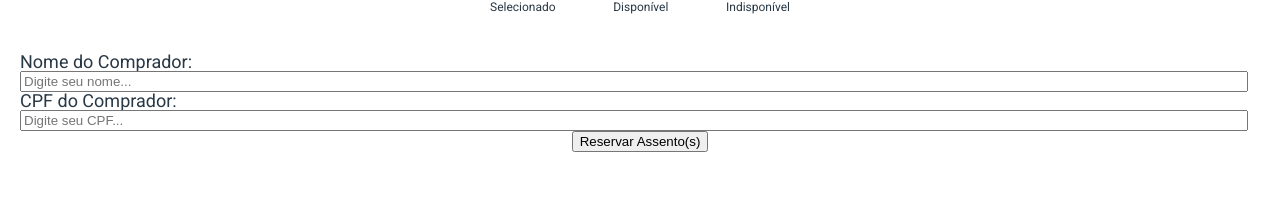
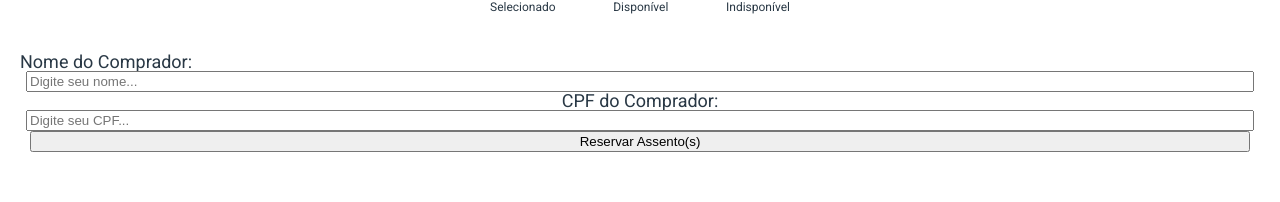
Before and after one commit to gerald0n/projeto10-cineflex, a React (Vite) app: page /assentos/1 in a window 1280 px wide. Shown: the part 200-402 px from the top of the page. Built offline with nearby package versions, Linux system fonts and the light colour scheme; no server answers.

Commit message:
add new feature: validated success page

```diff
--- a/src/pages/SeatsPage/SeatsPage.jsx
+++ b/src/pages/SeatsPage/SeatsPage.jsx
@@ -27,10 +27,12 @@ export default function SeatsPage() {
       if (seat.isAvailable) {
          if (!arrClicked.includes(seat.name)) {
             setArrClicked([...arrClicked, seat.name])
+
          } else {
             const copyArr = [...arrClicked]
             copyArr.splice(arrClicked.indexOf(seat.name), 1)
             setArrClicked(copyArr)
+
          }
       } else {
          alert('Esse assento não está disponível')
@@ -71,7 +73,20 @@ export default function SeatsPage() {
          </CaptionContainer>
          <FormContainer>
             Nome do Comprador:
+            <form
+               onSubmit={() => {
+                  event.preventDefault()
+                  if (arrClicked.length === 0) {
+                     alert('Selecione, no mínimo, 1 assento.')
+                  } else {
+                     ticket.ids = arrClicked
+                     setTicket(ticket)
+                     navigate('/sucesso', { state: { ticket, sessionID } })
+                  }
+               }}
+            >
                <input
+                  required
                   placeholder="Digite seu nome..."
                   onChange={(e) => {
                      ticket.name = e.target.value
@@ -80,6 +95,7 @@ export default function SeatsPage() {
                />
                CPF do Comprador:
                <input
+                  required
                   minLength="11"
                   maxLength="11"
                   placeholder="Digite seu CPF..."
@@ -88,17 +104,8 @@ export default function SeatsPage() {
                      setTicket(ticket)
                   }}
                />
-
-               <button
-                  onClick={() => {
-                     ticket.ids = arrClicked
-                     setTicket(ticket)
-                     navigate('/sucesso', {state: {ticket, sessionID}})
-                  }}
-               >
-                  Reservar Assento(s)
-               </button>
-
+               <input id="button" type="submit" value="Reservar Assento(s)" />
+            </form>
          </FormContainer>
          <FooterContainer>
             <div>
@@ -143,7 +150,7 @@ const FormContainer = styled.div`
    align-items: flex-start;
    margin: 20px 0;
    font-size: 18px;
-   button {
+   #button {
       align-self: center;
    }
    input {
--- a/src/pages/SuccessPage/SuccessPage.jsx
+++ b/src/pages/SuccessPage/SuccessPage.jsx
@@ -7,7 +7,6 @@ export default function SuccessPage() {
    const navigate = useNavigate()
    const {ticket, sessionID} = useLocation().state;
    const [session, setSession] = useState([])
-   console.log(ticket)
 
    const seatList_URL = `https://mock-api.driven.com.br/api/v8/cineflex/showtimes/${sessionID}/seats`
 
```
Lines whose indentation alone changed are shown as unchanged.
